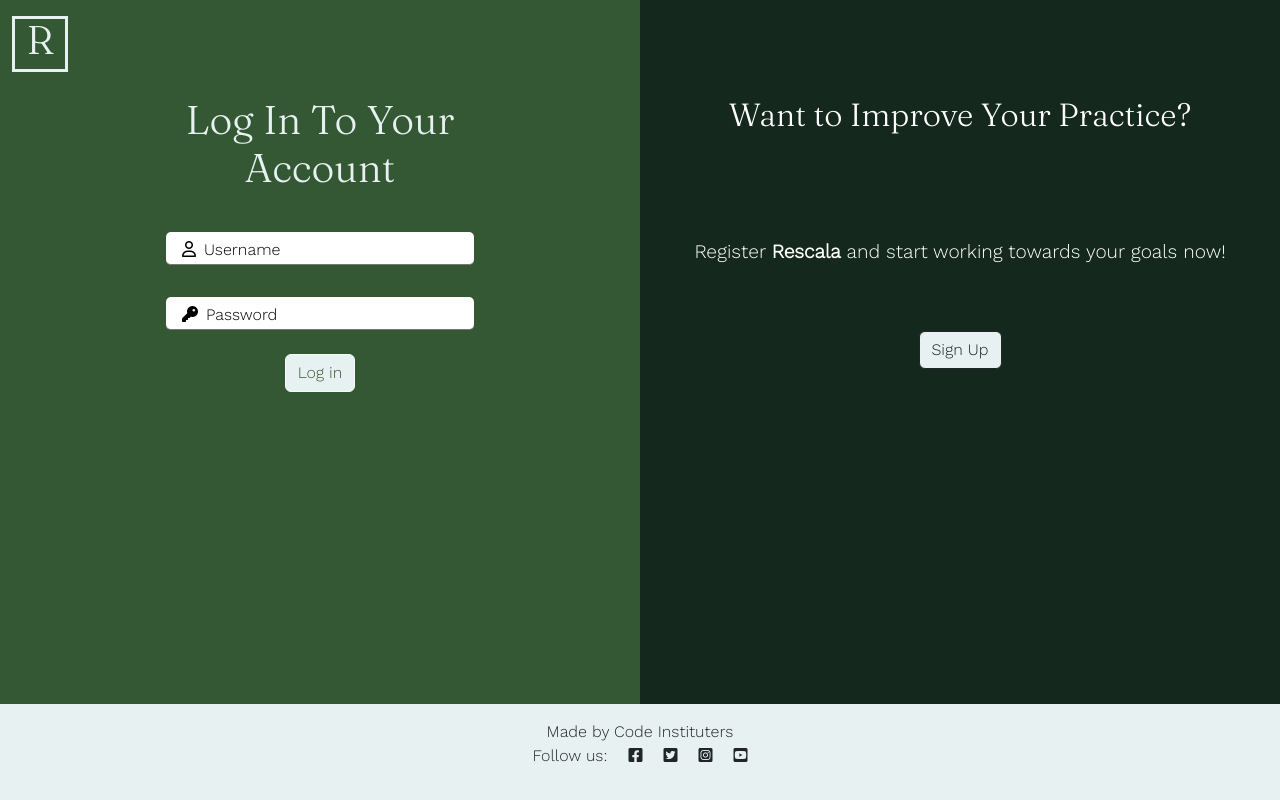
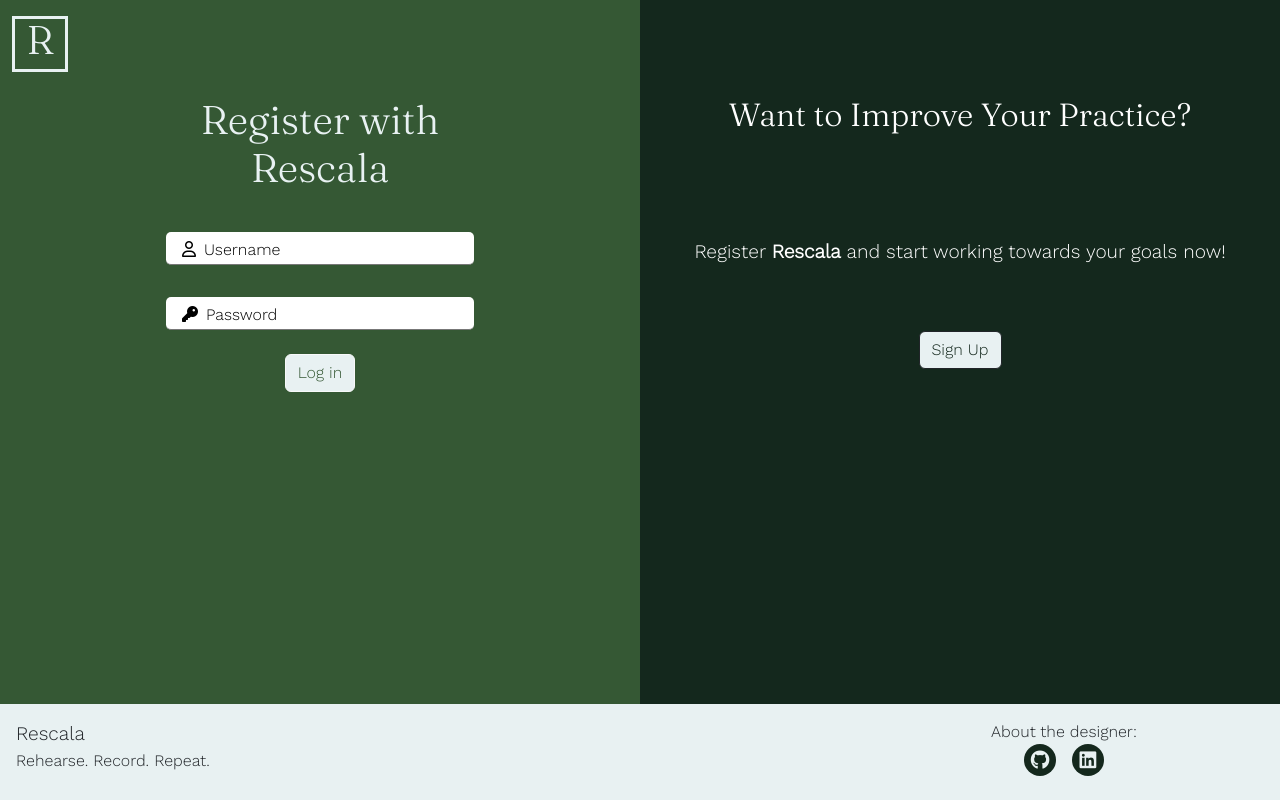
Before and after one commit to denham-ed/rescala-app, a Django app: page /accounts/login/ in a window 1280 px wide. Run offline with Django 4.2, Linux system fonts and the light colour scheme; some libraries are stand-ins or nearby versions.

Commit message:
Add subtitles and links to footer

```diff
--- a/static/css/style.css
+++ b/static/css/style.css
@@ -5,34 +5,25 @@ a {
 	text-decoration: none;
 }
 
-/* html{
-	position: relative;
-	min-height: 100%;
-	scroll-behavior: smooth;
-} */
+
 
 h1,h2,h3{
 	font-family: 'Fraunces', Courier, monospace;
 }
 
-/* main{
-	height: 100%;
-} */
+
 
 body {
 	font-family: 'Work Sans', Courier, monospace;
 	background-color: #E8F1F2;
-	/* min-height: 100%; */
-	/* margin-bottom: 6rem; */
 }
 
-/* footer {
-	border: 1px solid black;
-	position: absolute;
-	bottom: 0;
-	height: 6rem;
-	width: 100%;
-} */
+/* ------------------------------- Footer */
+
+footer p i {
+	color: red;
+	font-size: 140%;
+}
 /* ------------------------------- Colours */
 
 .bg-dark-green{
@@ -132,6 +123,18 @@ body {
     height: 3.5rem;
 }
 
+.circle{
+	height: 2rem;
+	width: 2rem;
+	border-radius: 50%;
+	background-color: #14281D;
+}
+
+.circle i {
+	color: #E8F1F2;
+	font-size: 120%;
+}
+
 /* ------------------------------ All Auth Templates */
 .input-sign-up > input{
     width: 100%;
--- a/templates/account/login.html
+++ b/templates/account/login.html
@@ -6,7 +6,6 @@
 {% block my_header %}{% endblock my_header %}
 {% block content %}
 <div class="container-fluid ">
-
   <div class="row row-fill">
     <div class="col-md-6 pb-xs-5 bg-green">
             <div class="row">
@@ -16,9 +15,10 @@
                     </div>
                 </div>
                 <div class="d-flex col-md-6 justify-content-center mt-md-5 pt-md-5">
-          <h1 class="text-center ">Log In To Your Account</h1>
+                    <h1 class="text-center ">Register with Rescala</h1>
                 </div>
             </div>
+            <!-- Form -->
       <div class="row">
         <div class="d-flex col justify-content-center pb-xs-5 pb-md-0">
           <form class="login w-50" method="POST" action="{% url 'account_login' %}">
@@ -43,6 +43,7 @@
         </div>
       </div>
     </div>
+    <!-- CTA Column -->
     <div class="col-md-6 d-flex flex-column  bg-dark-green text-white">
       <div class="d-flex justify-content-center mt-md-5 pt-md-5 mt-2 pt-2">
         <h2 class="text-center">Want to Improve Your Practice?</h2>
@@ -57,9 +58,6 @@
           <a class="btn btn-dark" href="{{ signup_url }}">Sign Up</a>
         </div>
       </div>
-
-
-
     </div>
 
   </div>
--- a/templates/base.html
+++ b/templates/base.html
@@ -69,13 +69,45 @@
   </main>
 
   <!-- Footer -->
-  <footer class="footer mt-auto py-3 ">
+  <!-- <footer class="footer mt-auto py-3 ">
     <p class="m-0 text-center ">Made by Code Instituters</p>
-    <p class="m-0 text-center ">Follow us: <i class="fab fa-facebook-square ms-3"></i>
+    <p class="mt-2 text-center ">Follow us:
+        <i class="fab fa-facebook-square ms-3"></i>
         <i class="fab fa-twitter-square ms-3"></i>
         <i class="fab fa-instagram-square ms-3"></i>
         <i class="fab fa-youtube-square ms-3"></i></p>
+</footer> -->
+
+<footer class="footer mt-auto p-3 ">
+  <div class="row">
+    <div class="col-md-8 d-flex flex-column align-items-center align-items-md-start">
+      <div class="subtitle">
+        Rescala
+      </div>
+      <div>
+        Rehearse. Record. Repeat.
+      </div>
+
+    </div>
+    <div class="col-md-4">
+      <div class="div text-center">About the designer:</div>
+      <div class="d-flex justify-content-center">
+        <a href="https://github.com/denham-ed" target="_blank">
+        <div class="circle d-flex justify-content-center align-items-center mx-2">
+          <i class="fa-brands fa-github"></i>
+        </div>
+      </a>
+        <a href="https://www.linkedin.com/in/ed-denham-313743153/" target="_blank">
+          <div class="circle d-flex justify-content-center align-items-center mx-2">
+            <i class="fa-brands fa-linkedin"></i>        </div>
+        </div>
+
+
+    </div>
+  </div>
 </footer>
+
+
 
 </body>
 
```
Also changed, not shown: db.sqlite3. Lines whose indentation alone changed are shown as unchanged.
